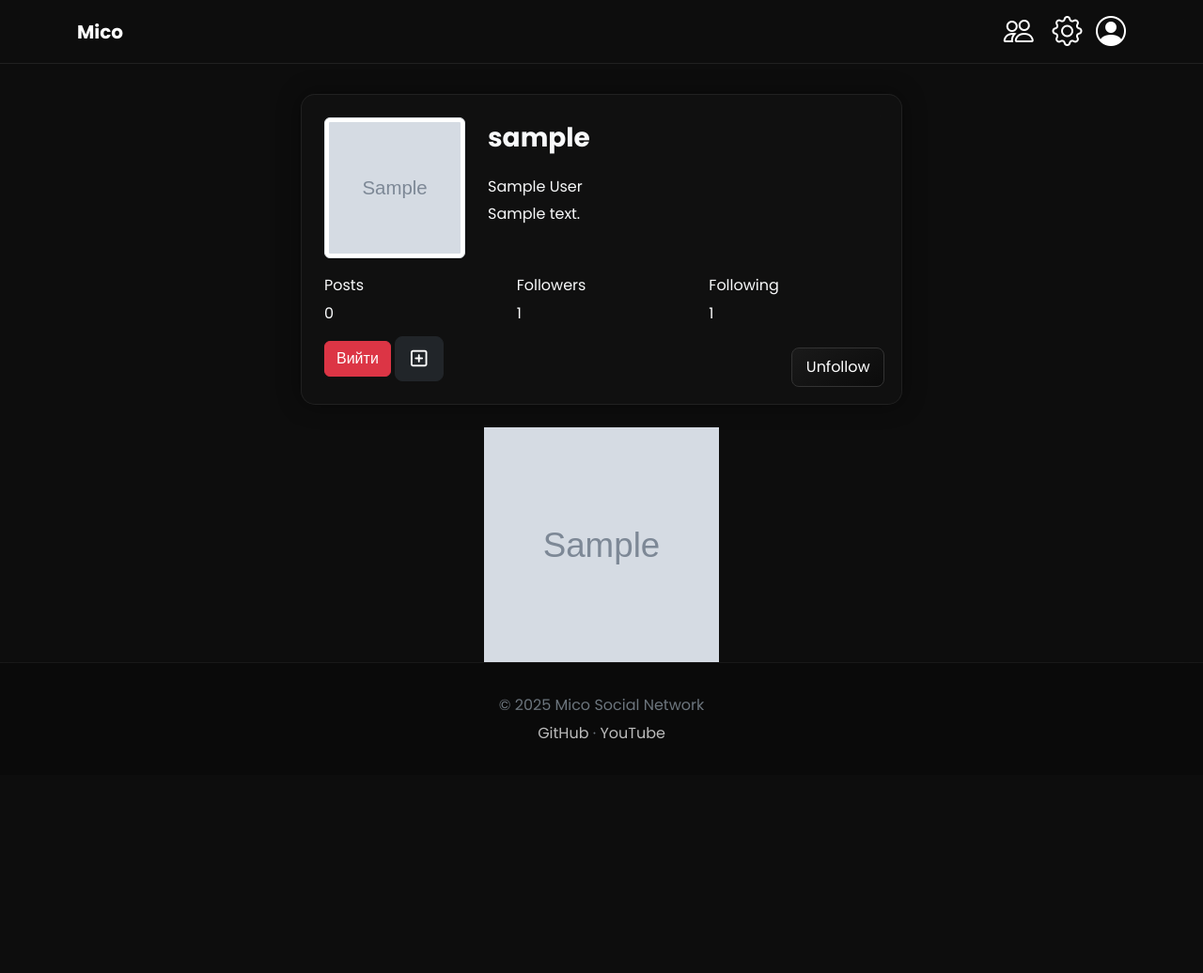
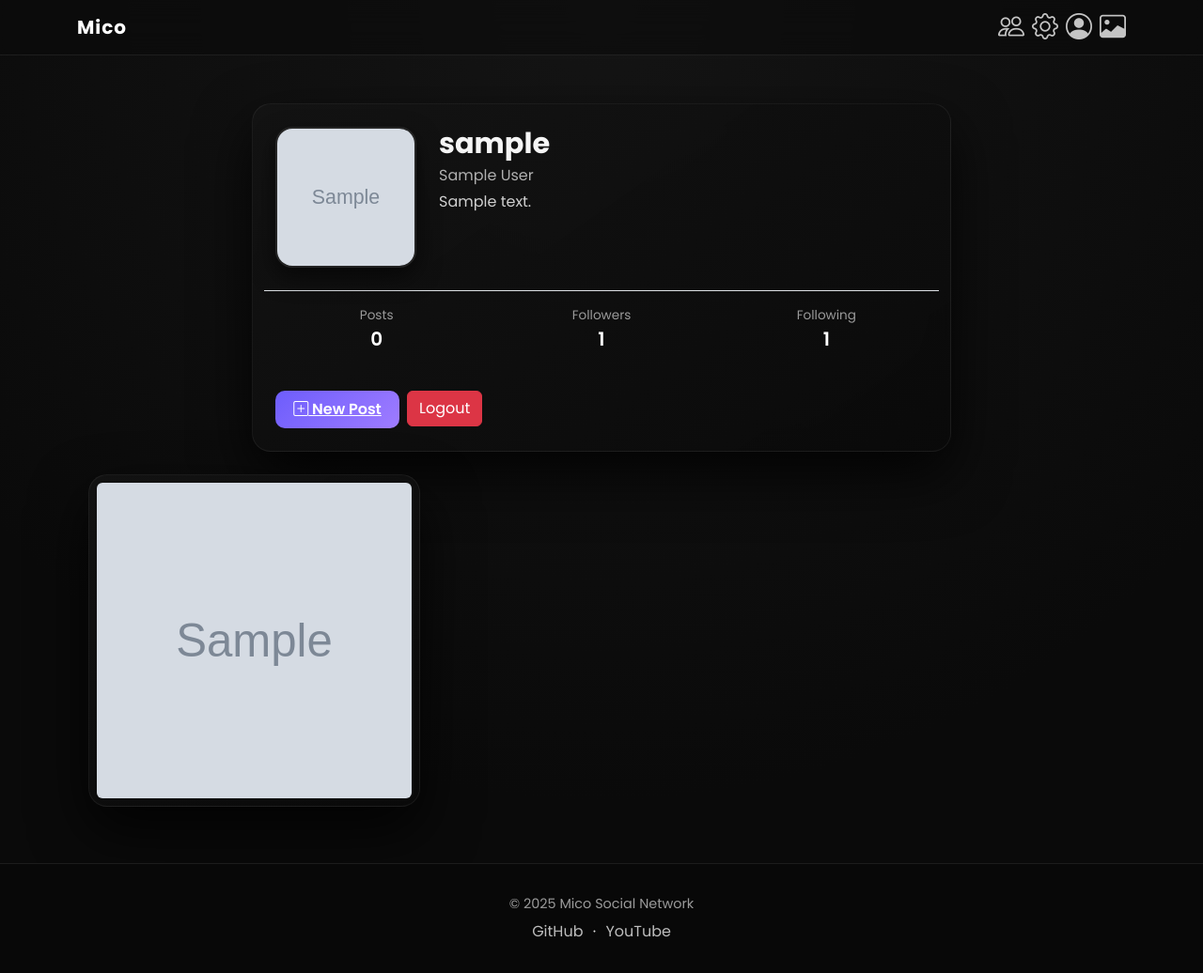
Before and after one commit to Mierial/mico-social-network, a Django app: a page that uses templates/base.html in a window 1280 px wide. Shown: the whole page at 94% size. Before the commit the page ends 787 px from the top, so only its background shows below. Run offline with Django 5.2, Linux system fonts and the light colour scheme; a user stored in the database is signed in; tables that the repository leaves empty hold one stand-in row (values such as "Sample post"); grey boxes marked "Sample" are stand-in pictures; some libraries are stand-ins or nearby versions.

Commit message:
feed posts and refactoring

```diff
--- a/posts/templates/posts/post_card.html
+++ b/posts/templates/posts/post_card.html
@@ -1,7 +1,58 @@
 <div class="post-card">
     {% if post.image %}
-        <a href="{% url 'posts:post_view' post.author.username post.id %}">
-            <img src="{{ post.image.url }}" class="post-image" style='width: 250px; height: 250px; object-fit: cover;'>
+        <a href="{% url 'posts:post_view' post.author.username post.id %}" class="post-image-link">
+            <img src="{{ post.image.url }}" class="post-image">
         </a>
     {% endif %}
 </div>
+
+<style>
+.post-card {
+    width: 250px;
+    background: linear-gradient(180deg, #141414, #0c0c0c);
+    border-radius: 16px;
+    overflow: hidden;
+    box-shadow: 0 10px 30px rgba(0,0,0,0.6);
+    transition: transform 0.25s ease, box-shadow 0.25s ease;
+}
+
+.post-card:hover {
+    transform: translateY(-6px);
+    box-shadow: 0 18px 45px rgba(0,0,0,0.85);
+}
+
+/* === IMAGE === */
+.post-image-link {
+    display: block;
+    width: 100%;
+    height: 250px;
+    position: relative;
+}
+
+.post-image {
+    width: 100%;
+    height: 100%;
+    object-fit: cover;
+    display: block;
+    filter: brightness(0.9);
+    transition: filter 0.3s ease, transform 0.3s ease;
+}
+
+.post-card:hover .post-image {
+    filter: brightness(1);
+    transform: scale(1.05);
+}
+
+.post-image-link::after {
+    content: "";
+    position: absolute;
+    inset: 0;
+    background: linear-gradient(
+        to top,
+        rgba(0,0,0,0.65),
+        rgba(0,0,0,0.15),
+        rgba(0,0,0,0)
+    );
+    pointer-events: none;
+}
+</style>
--- a/posts/urls.py
+++ b/posts/urls.py
@@ -13,6 +13,8 @@ urlpatterns = [
     path('like/<int:id>/', views.Like, name='like_post'),
     path('prev/<str:username>/<int:post_id>/', views.prev_post, name='prev_post'),
     path('next/<str:username>/<int:post_id>/', views.next_post, name='next_post'),
+    path('feed/', views.feed_view, name='feed'),
+
 ]
 
 urlpatterns += static(settings.MEDIA_URL, document_root=settings.MEDIA_ROOT)
--- a/posts/views.py
+++ b/posts/views.py
@@ -1,7 +1,7 @@
 from django.shortcuts import get_object_or_404, redirect, render
 
 from .forms import PostForm
-from .models import Post, Likes
+from .models import Post, Likes, CustomUser
 from .decorators import post_required
 
 def create_post_view(request):
@@ -62,3 +62,7 @@ def next_post(request, post_id, username):
         return redirect('posts:post_view', id=post_id, username=username)
 
     return redirect('posts:post_view', id=next_post.id, username=username)
+
+def feed_view(request):
+    posts = Post.objects.filter(author__in=request.user.following_list())
+    return render(request ,'posts/feed.html', {'posts': posts})
--- a/templates/base.html
+++ b/templates/base.html
@@ -5,92 +5,112 @@
     <meta name="viewport" content="width=device-width, initial-scale=1.0">
     <title>{% block title %}Mico{% endblock %}</title>
 
+    <!-- Fonts & Icons -->
     <link href="https://fonts.googleapis.com/css2?family=Poppins:wght@300;400;500;600;700&display=swap" rel="stylesheet">
-
     <link href="https://cdn.jsdelivr.net/npm/bootstrap@5.3.2/dist/css/bootstrap.min.css" rel="stylesheet">
-
     <link href="https://cdn.jsdelivr.net/npm/bootstrap-icons@1.11.1/font/bootstrap-icons.css" rel="stylesheet">
 
-    <script src="https://kit.fontawesome.com/d1097af373.js" crossorigin="anonymous"></script>
-
     <style>
-        body {
-            background: #0d0d0d;
-            color: #e6e6e6;
-            font-family: "Poppins", sans-serif;
-            line-height: 1.6;
+        :root {
+            --bg-main: #0a0a0a;
+            --bg-card: rgba(20,20,20,0.55);
+            --border-soft: rgba(255,255,255,0.08);
+            --text-main: #e6e6e6;
+            --text-muted: #9b9b9b;
         }
 
-        /* ---- NAVBAR (глянцевий, темний, прозорий) ---- */
-        .navbar-glass {
-            background: rgba(15, 15, 15, 0.55);
-            backdrop-filter: blur(12px);
-            border-bottom: 1px solid rgba(255, 255, 255, 0.08);
+        body {
+            min-height: 100vh;
+            display: flex;
+            flex-direction: column;
+            background:
+                radial-gradient(circle at top, #151515, #0a0a0a 70%);
+            color: var(--text-main);
+            font-family: "Poppins", sans-serif;
         }
 
-        .nav-link {
-            color: #e6e6e6 !important;
-            transition: 0.3s;
-            font-weight: 500;
+        /* ---------- NAVBAR ---------- */
+        .navbar-glass {
+            background: rgba(12,12,12,0.65);
+            backdrop-filter: blur(14px);
+            border-bottom: 1px solid var(--border-soft);
         }
 
-        .nav-link:hover {
-            color: #ffffff !important;
-            text-shadow: 0 0 6px #ffffff77;
+        .navbar-brand {
+            letter-spacing: 1px;
         }
 
-        /* Space between navbar buttons */
-        .navbar-nav {
-            gap: 0.6rem;
-            align-items: center;
+        .navbar-nav a {
+            transition: 0.25s ease;
         }
 
-        /* Акцентні кнопки */
+        .navbar-nav i {
+            font-size: 28px;
+            color: var(--text-main);
+            opacity: 0.85;
+        }
+
+        .navbar-nav a:hover i {
+            opacity: 1;
+            text-shadow: 0 0 10px rgba(255,255,255,0.35);
+        }
+
+        /* ---------- BUTTON ---------- */
         .btn-accent {
-            background: linear-gradient(145deg, #1a1a1a, #0b0b0b);
-            border: 1px solid #333;
+            background: linear-gradient(145deg, #1a1a1a, #0c0c0c);
+            border: 1px solid #2a2a2a;
             color: #fff;
-            padding: 0.5rem 1.1rem;
-            border-radius: 8px;
-            transition: 0.25s ease-in-out;
+            padding: 0.5rem 1.2rem;
+            border-radius: 10px;
+            transition: 0.25s ease;
         }
 
         .btn-accent:hover {
-            background: linear-gradient(145deg, #222, #111);
-            box-shadow: 0 0 12px #ffffff22;
             transform: translateY(-2px);
+            box-shadow: 0 0 14px rgba(255,255,255,0.18);
         }
 
-        .section {
-            padding: 4rem 0;
+        /* ---------- CONTENT ---------- */
+        main {
+            flex: 1;
+            padding-top: 110px;
+            padding-bottom: 60px;
         }
 
+        /* ---------- GLASS CARD ---------- */
         .glass-card {
-            background: rgba(20, 20, 20, 0.55);
-            border: 1px solid rgba(255, 255, 255, 0.07);
-            border-radius: 15px;
+            background: var(--bg-card);
             backdrop-filter: blur(14px);
-            padding: 2rem;
-            box-shadow: 0 0 25px rgba(0,0,0,0.4);
+            border: 1px solid var(--border-soft);
+            border-radius: 18px;
+            box-shadow: 0 0 30px rgba(0,0,0,0.6);
         }
 
+        /* ---------- FOOTER ---------- */
         footer {
-            margin-top: auto;
+            background: rgba(8,8,8,0.75);
+            backdrop-filter: blur(12px);
+            border-top: 1px solid var(--border-soft);
             padding: 2rem 0;
-            background: rgba(10,10,10,0.65);
-            backdrop-filter: blur(12px);
-            border-top: 1px solid rgba(255,255,255,0.06);
+            text-align: center;
+        }
+
+        footer p {
+            margin-bottom: 0.4rem;
+            color: var(--text-muted);
+            font-size: 0.9rem;
         }
 
         footer a {
-            color: #bbb;
-            transition: 0.3s;
+            color: #bdbdbd;
             text-decoration: none;
+            margin: 0 6px;
+            transition: 0.25s;
         }
 
         footer a:hover {
-            color: #fff;
-            text-shadow: 0 0 8px #fff5;
+            color: #ffffff;
+            text-shadow: 0 0 8px rgba(255,255,255,0.4);
         }
     </style>
 
@@ -99,30 +119,33 @@
 
 <body>
 
-
 <nav class="navbar navbar-expand-lg navbar-glass fixed-top">
     <div class="container">
-        <a class="navbar-brand text-white fw-bold" href="{% url 'home' %}">Mico</a>
+        <a class="navbar-brand fw-bold text-white" href="{% url 'home' %}">Mico</a>
 
-        <button class="navbar-toggler bg-dark" type="button" data-bs-toggle="collapse" data-bs-target="#nav">
-            <span class="navbar-toggler-icon"></span>
-        </button>
+        <div class="collapse navbar-collapse show">
+            <ul class="navbar-nav ms-auto align-items-center gap-2">
 
-        <div class="collapse navbar-collapse" id="nav">
-            <ul class="navbar-nav ms-auto">
                 <a href="{% url 'users:members_list' %}">
-                    <i class="bi bi-people" style="color: white; font-size: 32px; margin: 5px;"></i>
+                    <i class="bi bi-people"></i>
                 </a>
+
                 {% if request.user.is_authenticated %}
+
                     <a href="{% url 'users:profile_edit' %}">
-                <i class="bi bi-gear" style="color: white; font-size: 32px; margin: 5px;"></i>
+                        <i class="bi bi-gear"></i>
                     </a>
 
                     <a href="{% url 'users:profile' user.username %}">
-                <i class="bi bi-person-circle" style="color: white; font-size: 32px;"></i>
+                        <i class="bi bi-person-circle"></i>
+                    </a>
+
+                    <a href="{% url 'posts:feed' %}">
+                        <i class="bi bi-image"></i>
                     </a>
 
                 {% else %}
+
                     <li class="nav-item">
                         <a class="btn-accent" href="{% url 'users:login' %}">Login</a>
                     </li>
@@ -130,24 +153,23 @@
                     <li class="nav-item">
                         <a class="btn-accent" href="{% url 'users:register' %}">Create Account</a>
                     </li>
+
                 {% endif %}
             </ul>
         </div>
     </div>
 </nav>
 
-
-<div style="padding-top: 100px;">
+<main class="container">
     {% block content %}
     {% endblock %}
-</div>
+</main>
 
-
-<footer class="text-center text-secondary">
-    <p class="mb-1">&copy; 2025 Mico Social Network</p>
+<footer>
+    <p>&copy; 2025 Mico Social Network</p>
     <div>
-        <a href="https://github.com/Mierial">GitHub</a> ·
-        <a href="https://www.youtube.com/@VanesPortnoi62">YouTube</a>
+        <a href="https://github.com/Mierial" target="_blank">GitHub</a> ·
+        <a href="https://www.youtube.com/@VanesPortnoi62" target="_blank">YouTube</a>
     </div>
 </footer>
 
--- a/users/templates/users/profile_view.html
+++ b/users/templates/users/profile_view.html
@@ -1,55 +1,172 @@
 {% extends 'base.html' %}
 
-<link rel="stylesheet" href="https://cdnjs.cloudflare.com/ajax/libs/font-awesome/6.5.1/css/all.min.css">
+{% block title %}{{ profile_user.username }} | Profile{% endblock %}
+
+{% block styles %}
+<style>
+/* === GLASS CARD === */
+.glass-card {
+    background: linear-gradient(145deg, rgba(20,20,20,0.85), rgba(10,10,10,0.95));
+    backdrop-filter: blur(12px);
+    border-radius: 20px;
+    box-shadow: 0 25px 60px rgba(0,0,0,0.8);
+    border: 1px solid rgba(255,255,255,0.06);
+}
+
+/* === AVATAR === */
+.profile-avatar {
+    width: 150px;
+    height: 150px;
+    object-fit: cover;
+    border-radius: 18px;
+    border: 2px solid rgba(255,255,255,0.08);
+    box-shadow: 0 10px 25px rgba(0,0,0,0.6);
+}
+
+/* === TEXT === */
+.profile-username {
+    font-size: 1.9rem;
+    font-weight: 700;
+    color: #f5f5f5;
+}
+
+.profile-name {
+    color: #b0b0b0;
+}
+
+.profile-bio {
+    color: #d0d0d0;
+    max-width: 420px;
+}
+
+/* === STATS === */
+.stats {
+    display: grid;
+    grid-template-columns: repeat(3, 1fr);
+    text-align: center;
+    margin-top: 25px;
+}
+
+.stat-label {
+    color: #9a9a9a;
+    font-size: 0.85rem;
+}
+
+.stat-value {
+    color: #ffffff;
+    font-weight: 600;
+}
+
+/* === BUTTONS === */
+.btn-accent {
+    background: linear-gradient(135deg, #6d5dfc, #9f7cff);
+    color: #fff;
+    border: none;
+    border-radius: 10px;
+    font-weight: 600;
+    transition: transform .2s ease, box-shadow .2s ease;
+}
+
+.btn-accent:hover {
+    transform: translateY(-2px);
+    box-shadow: 0 10px 25px rgba(120,100,255,0.5);
+}
+
+.btn-dark {
+    background: rgba(255,255,255,0.05);
+    border: 1px solid rgba(255,255,255,0.08);
+}
+
+.btn-dark:hover {
+    background: rgba(255,255,255,0.08);
+}
+</style>
+{% endblock %}
 
 {% block content %}
-<div class="container col-md-6 glass-card p-4 mx-auto" style="position:relative;">
-  <div class='d-flex align-items-start gap-4'>
-    <img src='{% if profile_user.avatar %}{{ profile_user.avatar.url }}
-    {% else %}/media/avatars/default_avatar.jpg{% endif %}' alt="avatar"
-    class="img-thumbnail",
-    style='width: 150px; height: 150px; object-fit: cover;'>
+<div class="container col-md-8 mx-auto glass-card p-4">
+
+    <!-- PROFILE HEADER -->
+    <div class="d-flex justify-content-between align-items-start gap-4 flex-wrap">
+
+        <div class="d-flex gap-4">
+            <img src="{% if profile_user.avatar %}{{ profile_user.avatar.url }}{% else %}/media/avatars/default_avatar.jpg{% endif %}"
+                 class="profile-avatar">
 
             <div>
-      <p class='text-light fs-3 fw-bold'>{{ profile_user.username }}</p>
-      <p class="text-light mb-1">{{profile_user.first_name}} {{profile_user.last_name}}</p>
-      <p class="text-light mb-1">{{profile_user.bio}}</p>
+                <h2 class="profile-username mb-1">{{ profile_user.username }}</h2>
+                <p class="profile-name mb-1">{{ profile_user.first_name }} {{ profile_user.last_name }}</p>
+                <p class="profile-bio">{{ profile_user.bio|default:"No bio yet." }}</p>
+            </div>
         </div>
 
+        <!-- FOLLOW / UNFOLLOW -->
+        {% if request.user != profile_user %}
+            <div class="d-flex gap-2">
+                {% if not is_following %}
+                    <form method="post" action="{% url 'users:following' profile_user.username %}">
+                        {% csrf_token %}
+                        <button class="btn-accent">Follow</button>
+                    </form>
+                {% else %}
+                    <form method="post" action="{% url 'users:unfollowing' profile_user.username %}">
+                        {% csrf_token %}
+                        <button class="btn-accent">Unfollow</button>
+                    </form>
+                {% endif %}
             </div>
-  <div class="row row-cols-3 mt-3">
-    <p class='text-light mb-1'>Posts</p>
-    <p class='text-light mb-1'>Followers</p>
-    <p class='text-light mb-1'>Following</p>
-    <p class='text-light mb-1'>0</p>
-    <p class='text-light mb-1'>{{followers_count}}</p>
-    <p class='text-light mb-1'>{{following_count}}</p>
+        {% endif %}
+
+    </div>
+
+    <!-- STATS -->
+    <div class="row row-cols-3 text-center mt-4 border-top pt-3">
+        <div>
+            <p class="stat-label mb-0">Posts</p>
+            <p class="stat-value fs-5">0</p>
+        </div>
+        <div>
+            <p class="stat-label mb-0">Followers</p>
+            <p class="stat-value fs-5">{{ followers_count }}</p>
+        </div>
+        <div>
+            <p class="stat-label mb-0">Following</p>
+            <p class="stat-value fs-5">{{ following_count }}</p>
+        </div>
+    </div>
+
+    <!-- ACTIONS FOR OWNER -->
     {% if request.user == profile_user %}
-    <form method='GET' action="{% url 'users:logout' %}"> {% csrf_token %}
-    <button type='submit' class="btn btn-danger mt-2">Вийти</button>
-    <a href="{% url 'posts:post_creating' %}" class="btn btn-dark btn-lg mt-2">
-       <i class="fa-regular fa-square-plus"></i>
+        <div class="d-flex gap-2 mt-4">
+            <a href="{% url 'posts:post_creating' %}" class="btn-accent">
+                <i class="bi bi-plus-square"></i> New Post
             </a>
-    {% endif %}
+
+            <form method="GET" action="{% url 'users:logout' %}">
+                {% csrf_token %}
+                <button type="submit" class="btn btn-danger">
+                    Logout
+                </button>
             </form>
         </div>
-  <div style="position:absolute; right:18px; bottom:18px;">
-    <form method='post', action="{% url 'users:following' profile_user.username %}">
-      {% if request.user != profile_user  and not is_following %}
-      {% csrf_token %}
-      <button type="submit" class="btn-accent" style="padding:0.45rem 0.9rem;">Subscribe</button>
     {% endif %}
-    </form>
-    <form method='post', action="{% url 'users:unfollowing' profile_user.username %}">
-      {% if is_following %}
-      {% csrf_token %}
-        <button type="submit" class="btn-accent" style="padding:0.45rem 0.9rem;">Unfollow</button>
-      {% endif %}
-    </form>
+
+</div>
+
+<!-- POSTS GRID -->
+<div class="container mt-4">
+    <div class="row g-3">
+        {% for post in posts %}
+            <div class="col-md-4 col-sm-6">
+                <div class="glass-card p-2">
+                    <a href="{% url 'posts:post_view' post.author.username post.id %}">
+                        <img src="{{ post.image.url }}" class="img-fluid rounded" style="aspect-ratio:1/1;object-fit:cover;">
+                    </a>
                 </div>
             </div>
-<div class="container mt-4">
-  <div class="row">
-    {% include 'posts/posts_view.html' %}
+        {% empty %}
+            <p class="text-center text-muted mt-4">No posts yet.</p>
+        {% endfor %}
+    </div>
 </div>
 {% endblock %}
--- a/users/views.py
+++ b/users/views.py
@@ -50,7 +50,6 @@ def profile_view(request, username, profile_user):
 
     return render(request, 'users/profile_view.html', context)
 
-
 def profile_edit(request):
     user = request.user
     if request.method == 'POST':
```
Also changed, not shown: posts/templates/posts/feed.html (added, +60 -0 lines), users/models.py (+15 -0 lines), 1 other file. Lines whose indentation alone changed are shown as unchanged.
